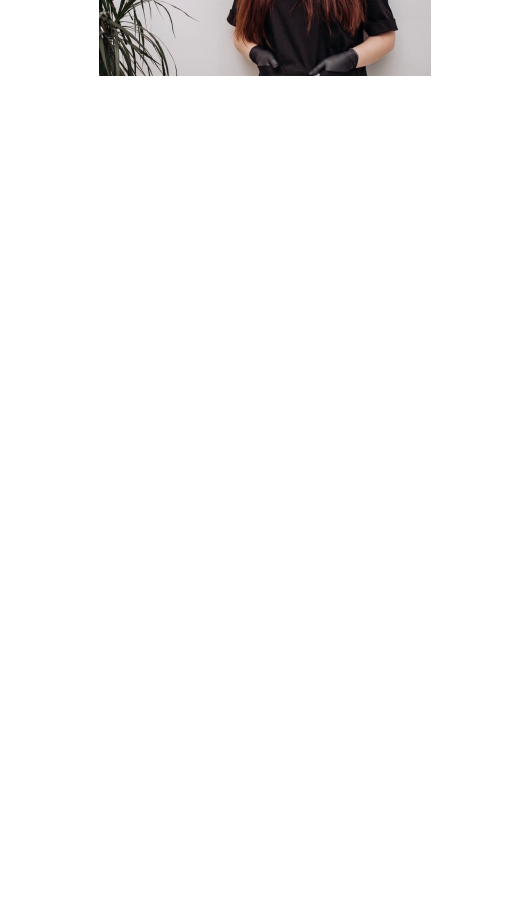
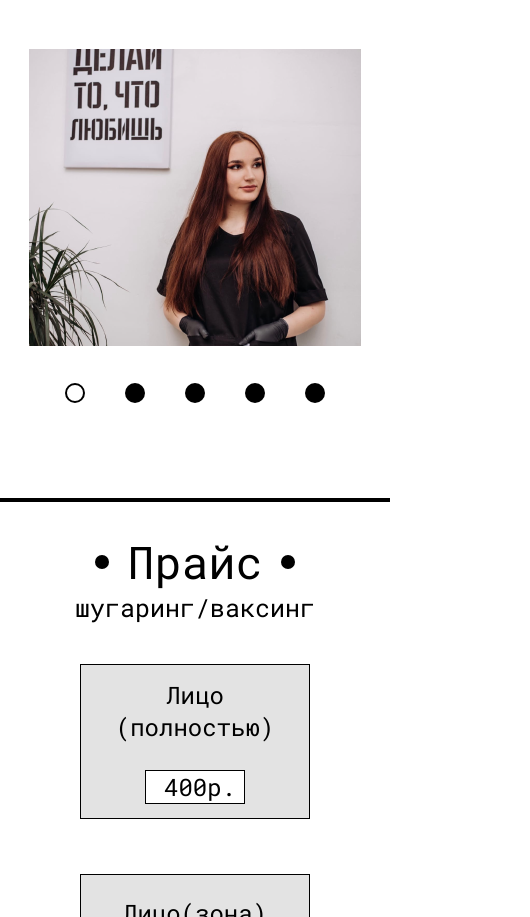
Before and after one commit to YanBocharov/Sugaring, a website: page src/index.html in a window 390 px wide. Shown: the part 686-1603 px from the top of the page, 530 px wide, since content can reach past the window. Before the commit the page ends 844 px from the top, so only its background shows below. Drawn offline with Linux system fonts and the light colour scheme.

Commit message:
Сделал адаптив 3 секции и 2

```diff
--- a/src/index.html
+++ b/src/index.html
@@ -47,12 +47,70 @@
       <div class="container">
          <img src="img/BigCircle.svg" alt="" class="job__bc">
          <img src="img/SmallCirlce.svg" alt="" class='job__sc'>
-         <div class="job__slider">
+         <div class="slider job__slider">
             <div class="job__slide"><img src="img/nastya.png" alt=""></div>
             <div class="job__slide"><img src="img/nastya.png" alt=""></div>
             <div class="job__slide"><img src="img/nastya.png" alt=""></div>
             <div class="job__slide"><img src="img/nastya.png" alt=""></div>
             <div class="job__slide"><img src="img/nastya.png" alt=""></div>
+         </div>
+         <div class="line"></div>
+      </div>
+   </section>
+
+   <section class="price">
+      <div class="container">
+         <div class="title price__title">Прайс</div>
+         <div class="subtitle price__subtitle">шугаринг/ваксинг</div>
+         <div class="price__wrapper">
+            <div class="price__block">
+               <div class="price__item">Лицо (полностью)</div>
+               <div class="price__rub">400р.</div>
+            </div>
+            <div class="price__block">
+               <div class="price__item">Лицо(зона)</div>
+               <div class="price__rub">150р.</div>
+            </div>
+            <div class="price__block">
+               <div class="price__item">Живот</div>
+               <div class="price__rub">400р.</div>
+            </div>
+            <div class="price__block">
+               <div class="price__item">Руки полностью</div>
+               <div class="price__rub">600р.</div>
+            </div>
+            <div class="price__block">
+               <div class="price__item">Руки до локтя</div>
+               <div class="price__rub">450р.</div>
+            </div>
+            <div class="price__block">
+               <div class="price__item">Поясница</div>
+               <div class="price__rub">400р.</div>
+            </div>
+            <div class="price__block">
+               <div class="price__item">Подмышки</div>
+               <div class="price__rub">250р.</div>
+            </div>
+            <div class="price__block">
+               <div class="price__item">Голени+колени</div>
+               <div class="price__rub">500р.</div>
+            </div>
+            <div class="price__block">
+               <div class="price__item">Бёдра + колени</div>
+               <div class="price__rub">500р.</div>
+            </div>
+            <div class="price__block">
+               <div class="price__item">Ноги полностью</div>
+               <div class="price__rub">900р.</div>
+            </div>
+            <div class="price__block">
+               <div class="price__item">Бикини классика</div>
+               <div class="price__rub">350р.</div>
+            </div>
+            <div class="price__block">
+               <div class="price__item">Бикини глубокое</div>
+               <div class="price__rub">750р.</div>
+            </div>
          </div>
       </div>
    </section>
--- a/src/js/script.js
+++ b/src/js/script.js
@@ -1,6 +1,15 @@
 $ (function() {
     $('.job__slider').slick({
         arrows: true,
-        dots: false
+        dots: false,
+        responsive: [
+            {
+                breakpoint: 451,
+                settings: {
+                    arrows: false,
+                    dots: true
+                }
+            }
+        ]
     });
 });
--- /dev/null
+++ b/src/sass/blocks/_price.scss
@@ -0,0 +1,39 @@
+.price {
+    padding: 30px 0;
+    &__wrapper {
+        margin: 0 auto;
+        padding: 0 10px;
+        margin-top: 40px;
+        display: grid;
+        grid-template-columns: repeat(3, 263px);
+        grid-template-rows: repeat(4, 155px);
+        column-gap: 70px;
+        row-gap: 55px;
+        justify-content: center;
+
+    }
+    &__block {
+        // min-width: 260px;
+        width: 100%;
+        height: 155px;
+        text-align: center;
+        display: flex;
+        flex-direction: column;
+        justify-content: space-around;
+        border: 1px solid black;
+        background: #E3E3E3;
+        font-size: 30px;
+        margin: 0 auto;
+    }
+    &__rub {
+        margin: 0 auto;
+        border: 1px solid black;
+        min-width: 100px;
+        padding-left: 10px;
+        background: #FFFFFF;
+    }
+    &__subtitle {
+        font-size: 25px;
+        text-align: center;
+    }
+}
--- a/src/sass/blocks/_slider.scss
+++ b/src/sass/blocks/_slider.scss
@@ -9,7 +9,8 @@
 .slick-slider{
     position: relative;
     padding: 0 60px;
-    width: 530px;
+    padding-bottom: 10px;
+    max-width: 530px;
     margin: 0 auto;
     margin-top: 80px;
     margin-bottom: 0;
@@ -38,3 +39,30 @@
     right: 20px;
     background: url('../../img/icons/RightAngel.svg')0 0 /100% no-repeat;
 }
+
+.slick-dots {
+    display: flex;
+    justify-content: center;
+    align-items: center;
+    max-width: 350px;
+    margin: 0 auto;
+    margin-top: 30px;
+    padding-bottom: 30px;
+    li {
+        list-style-type: none;
+        margin: 0 20px;
+    }
+    li.slick-active {
+        button {
+            background-color: transparent;
+            border: 2px solid black;
+        }
+    }
+    button {
+        font-size: 0;
+        width: 20px;
+        height: 20px;
+        background-color: #000;
+        border-radius: 100%;
+    }
+}
--- /dev/null
+++ b/src/sass/blocks/_title.scss
@@ -0,0 +1,29 @@
+.title {
+    max-width: 200px;
+    font-size: 45px;
+    position: relative;
+    text-align: center;
+    margin: 0 auto;
+    &::before {
+        content: '';
+        position: absolute;
+        left: 0;
+        top: 50%;
+        transform: translateY(-50%);
+        width: 14px;
+        height: 14px;
+        background: #000;
+        border-radius: 100%;
+    }
+    &::after {
+        content: '';
+        position: absolute;
+        right: 0px;
+        top: 50%;
+        transform: translateY(-50%);
+        width: 14px;
+        height: 14px;
+        background: #000;
+        border-radius: 100%;
+    }
+}
--- a/src/sass/media/_glavMedia.scss
+++ b/src/sass/media/_glavMedia.scss
@@ -46,6 +46,7 @@
 }
 @media (max-width: 530px) {
    .glav {
+      min-height: 600px;
       &__title {
          font-size: 22px;
       }
--- /dev/null
+++ b/src/sass/media/_jobMedia.scss
@@ -0,0 +1,10 @@
+@media (max-width: 750px) {
+    .job {
+        &__bc {
+            display: none;
+        }
+        &__sc {
+            display: none;
+        }
+    }
+}
--- /dev/null
+++ b/src/sass/media/_priceMedia.scss
@@ -0,0 +1,50 @@
+@media (max-width: 960px) {
+    .price {
+        &__wrapper {
+            grid-template-columns: repeat(3, 220px);
+        }
+        &__block {
+            font-size: 24px;
+        }
+    }
+}
+@media (max-width: 800px) {
+    .price {
+        &__wrapper {
+            grid-template-columns: repeat(3, 180px);
+        }
+        &__block {
+            font-size: 20px;
+        }
+    }
+}
+@media (max-width: 680px) {
+    .price {
+        &__wrapper {
+            grid-template-columns: repeat(2, 230px);
+        }
+        &__block {
+            font-size: 22px;
+        }
+    }
+}
+@media (max-width: 530px) {
+    .price {
+        &__wrapper {
+            grid-template-columns: repeat(2, 180px);
+        }
+        &__block {
+            font-size: 22px;
+        }
+    }
+}
+@media (max-width: 430px) {
+    .price {
+        &__wrapper {
+            grid-template-columns: repeat(1, 230px);
+        }
+        &__block {
+            font-size: 24px;
+        }
+    }
+}
--- /dev/null
+++ b/src/sass/media/_sliderMedia.scss
@@ -0,0 +1,11 @@
+@media (max-width: 450px) {
+    .slick-slider{
+        position: relative;
+        padding: 0 10px;
+        padding-bottom: 10px;
+        max-width: 530px;
+        margin: 0 auto;
+        margin-top: 50px;
+        margin-bottom: 0;
+    }
+}
--- a/src/sass/style.scss
+++ b/src/sass/style.scss
@@ -13,9 +13,21 @@
    margin: 0 auto;
 }
 
+.line {
+   margin-top: 55px;
+   width: 100%;
+   border: 2px solid #000;
+}
+
 @import 'blocks/header';
 @import 'blocks/glav';
 @import 'blocks/job';
 @import 'blocks/slider';
+@import 'blocks/price';
+@import 'blocks/title';
+
 @import 'media/glavMedia';
 @import 'media/headerMedia';
+@import 'media/sliderMedia';
+@import 'media/jobMedia';
+@import 'media/priceMedia';
```
Also changed, not shown: dist/index.html, dist/js/script.js, src/css/style.min.css.
